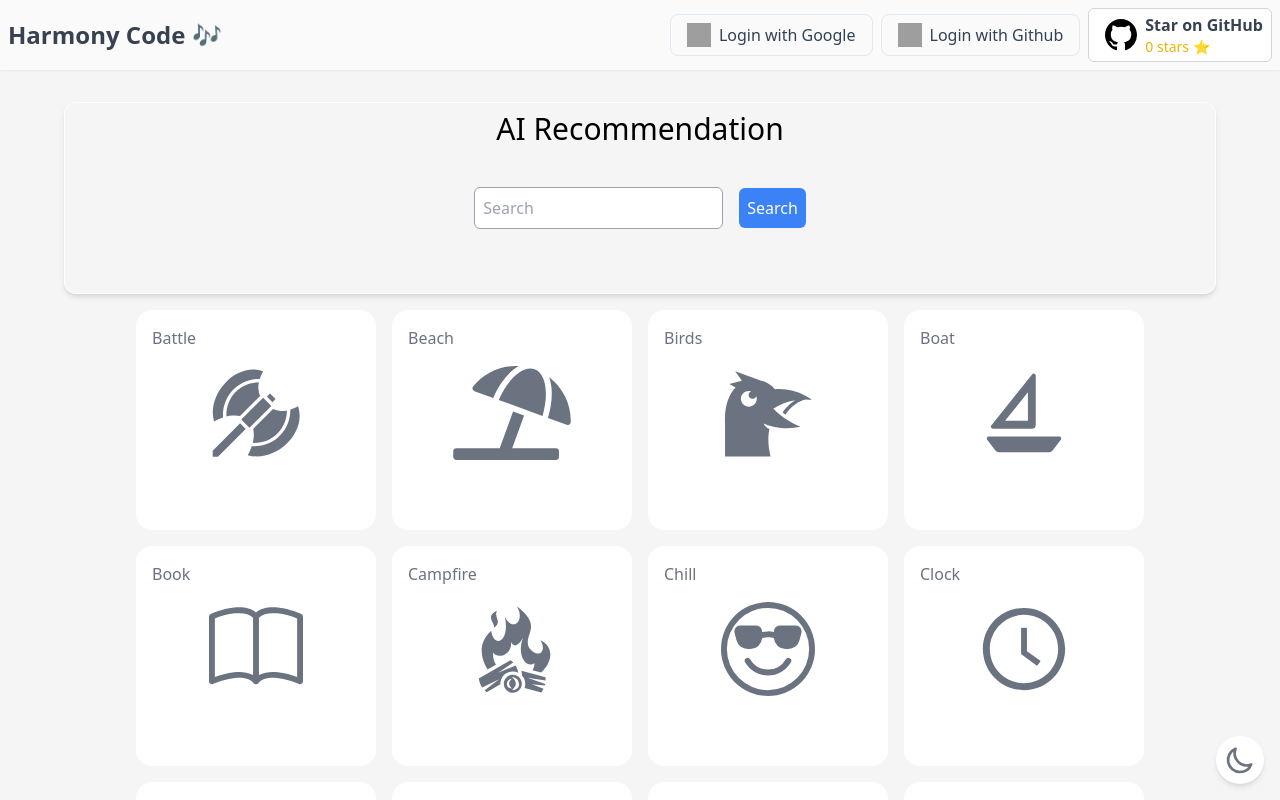
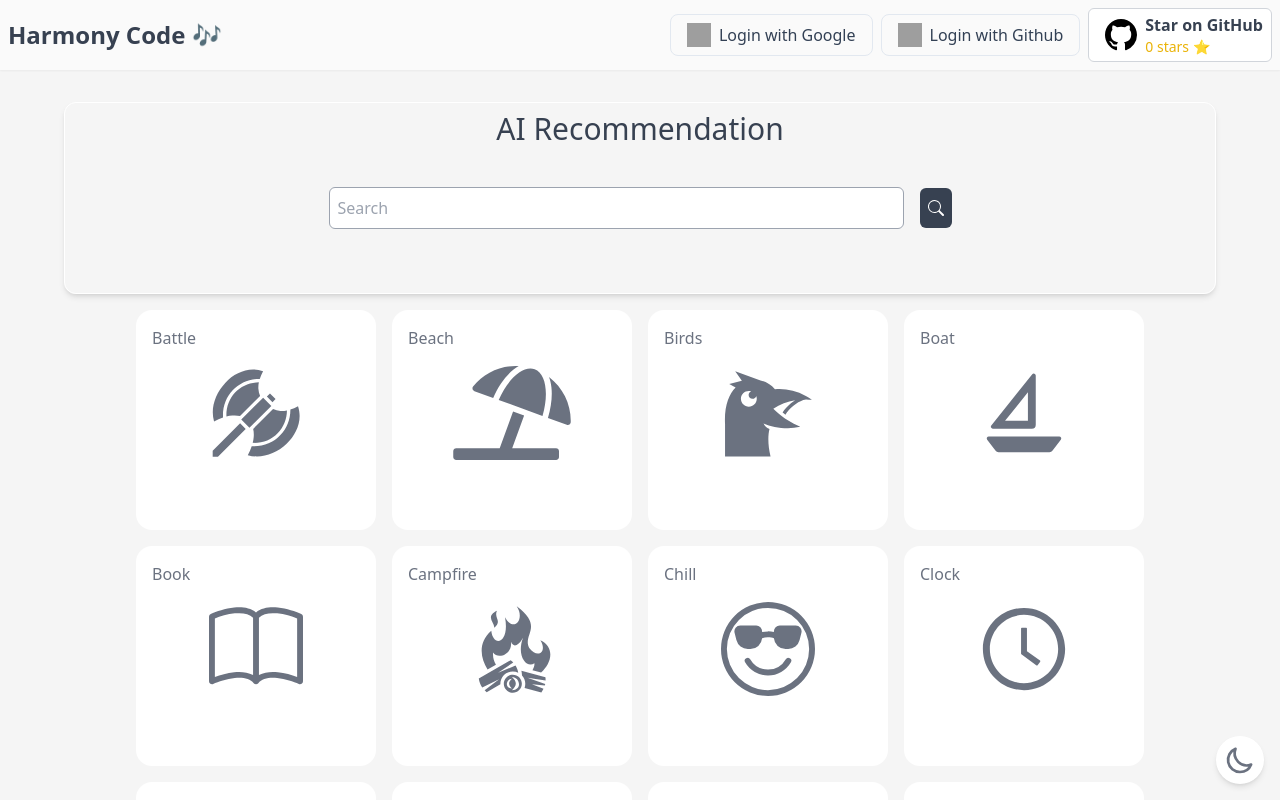
Before and after one commit to DhanushNehru/HarmonyCode, a Next.js app: page / in a window 1280 px wide. Shown: the top 800 px of the page. Built offline with nearby package versions, Linux system fonts and the light colour scheme; no server answers; grey boxes are pictures that could not be loaded.

Commit message:
Added stylings to AiRecommendation Component

```diff
--- a/components/AiRecommendation.js
+++ b/components/AiRecommendation.js
@@ -34,6 +34,7 @@ import {
   BsCloudSnow,
   BsTropicalStorm,
   BsTelephone,
+  BsSearch,
 } from "react-icons/bs";
 import {
   AiOutlineClockCircle,
@@ -82,13 +83,15 @@ const AiRecommendation = ({ data }) => {
     const result = await chatSession.sendMessage(search);
     const response = await result.response.text();
     console.log(result.response.text());
-    let cleanedResponse = search.length < 0 ? [] : response.split(',').map(title => title.trim());
+    let cleanedResponse =
+      search.length < 0 ? [] : response.split(",").map((title) => title.trim());
     if (cleanedResponse.length > 5) {
       cleanedResponse.splice(5);
     }
 
-    setRecommendation(data.filter((item) => cleanedResponse.includes(item.title)));
-
+    setRecommendation(
+      data.filter((item) => cleanedResponse.includes(item.title))
+    );
   }
 
   useEffect(() => {
@@ -104,17 +107,22 @@ const AiRecommendation = ({ data }) => {
 
   return (
     <div className="container mx-auto border border-white shadow-md rounded-xl">
-      <h1 className="text-3xl text-center p-2 ">AI Recommendation</h1>
+      <h1 className="text-3xl text-center p-2 text-gray-700 dark:text-gray-400">
+        AI Recommendation
+      </h1>
       <div className="flex items-center justify-center gap-4 my-8">
         <input
           type="text"
           placeholder="Search"
           onChange={(e) => setSearch(e.target.value)}
-          className="border border-gray-400 p-2 rounded-md"
+          className="border border-gray-400 p-2 rounded-md w-1/2"
         />
         <button
-          className="bg-blue-500 text-white p-2 rounded-md"
-          onClick={() => run()}>Search</button>
+          className="bg-gray-700 dark:bg-gray-400 text-white p-2 rounded-md"
+          onClick={() => run()}
+        >
+          <BsSearch className="h-[1.5em]" />
+        </button>
       </div>
       <div className="flex flex-wrap items-center justify-center gap-4 my-8 w-[90%] mx-auto">
         {transition((style, card) => (
```
